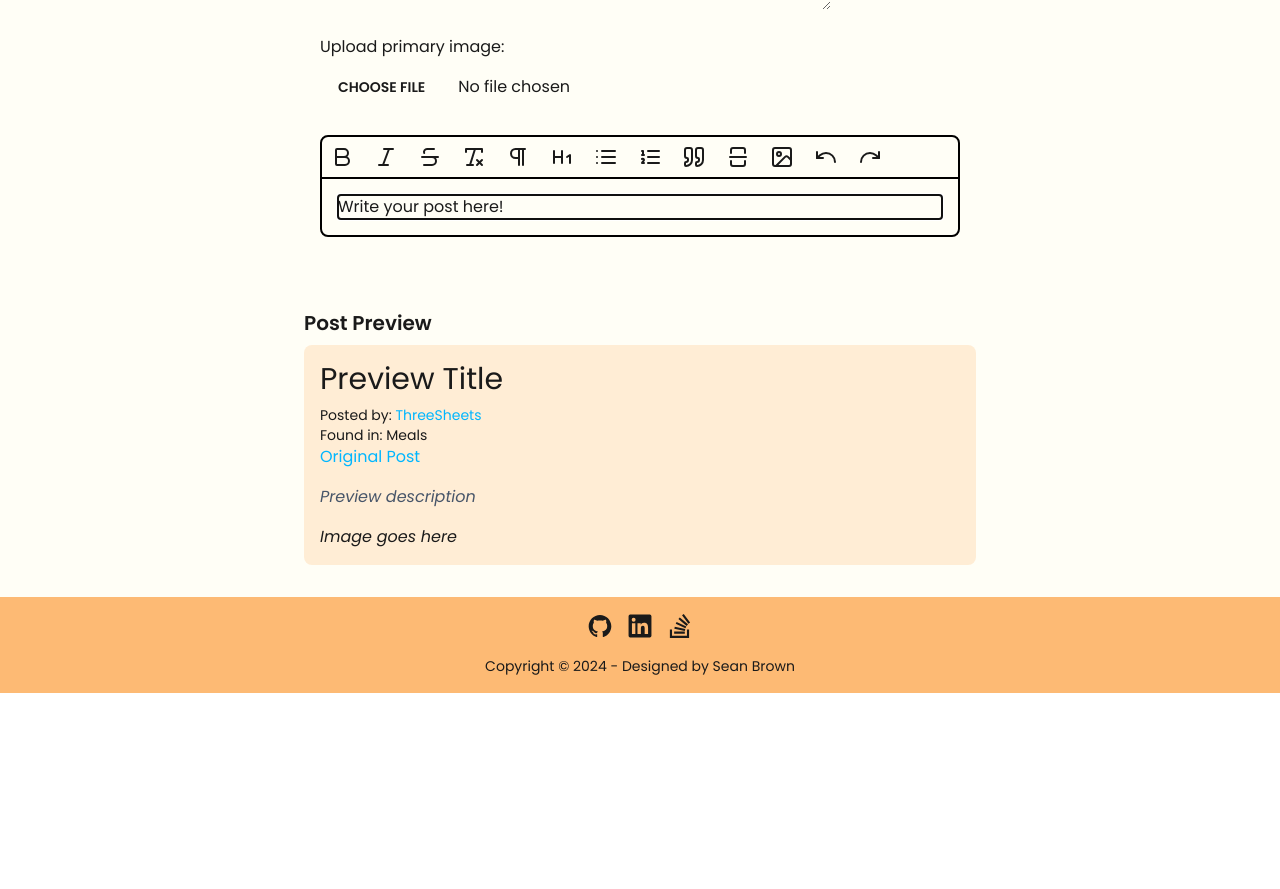
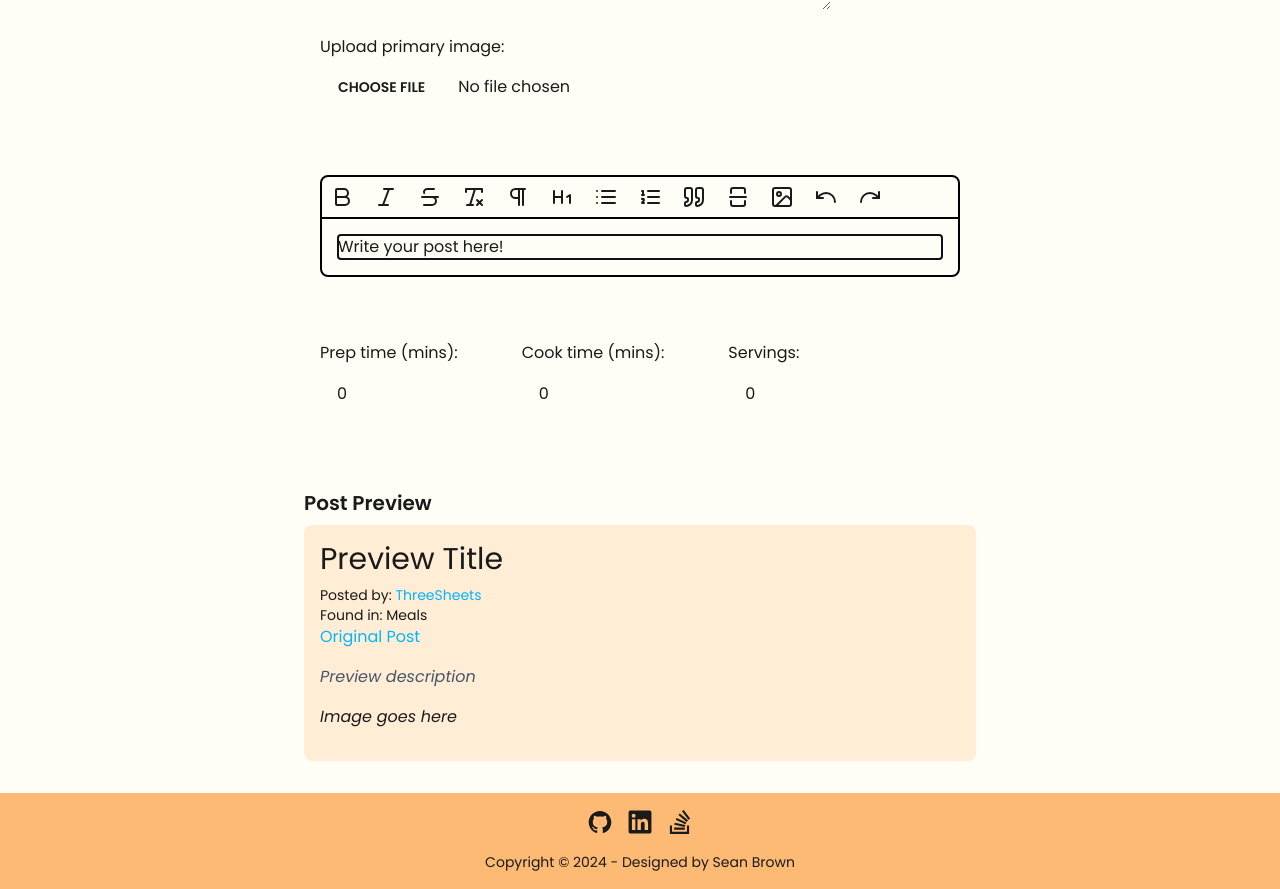
Before and after one commit to DeathlessKraken/fantasy-recipe-book, a React (Vite) app in the folder client/: page /create in a window 1280 px wide. Shown: the part 795-1684 px from the top of the page. Before the commit the page ends 1488 px from the top, so only its background shows below. Built offline with nearby package versions, Linux system fonts and the light colour scheme.

Commit message:
updated create recipe page

```diff
--- a/client/src/components/Editor/TipTap.jsx
+++ b/client/src/components/Editor/TipTap.jsx
@@ -24,7 +24,7 @@ export default function TipTap (props) {
 
     return (
         <>
-            <div className='flex flex-col border-2 border-black rounded-lg'>
+            <div className='flex flex-col border-2 border-black rounded-lg my-10'>
               <Toolbar editor={editor}/>
                 <EditorContent editor={editor} style={{ padding: "1rem", whiteSpace: "pre-line" }} />
             </div>
--- a/client/src/pages/CreateRecipe.jsx
+++ b/client/src/pages/CreateRecipe.jsx
@@ -20,6 +20,9 @@ export default function CreateRecipe () {
         originalPost: '',
         desc: 'Preview description',
         image: '',
+        prepTime: 0,
+        cookTime: 0,
+        servings: 0,
     });
 
     function sanitizeHTML(html) {
@@ -125,6 +128,41 @@ export default function CreateRecipe () {
 
                     <TipTap extensions={extensions} onChange={handleContentChange}/>
 
+                    {/* Input for prep time, cook time, servings */}
+                    <div className="flex gap-16">
+                        <div className="flex flex-col gap-1 text-default">
+                            <label htmlFor="prepTimeInput">Prep time (mins):</label>
+                            <input type="number" id="prepTimeInput"
+                                className="input input-ghost focus:outline-slate-600 w-20
+                                active:bg-slate-100 focus:bg-slate-100 !text-default"
+                                name="prepTime"
+                                value={inputs.prepTime}
+                                onChange={handleInputChange}
+                                />
+                        </div>
+
+                        <div className="flex flex-col gap-1 text-default">
+                            <label htmlFor="cookTimeInput">Cook time (mins):</label>
+                            <input type="number" id="cookTimeInput"
+                                className="input input-ghost focus:outline-slate-600 w-20
+                                    active:bg-slate-100 focus:bg-slate-100 !text-default"
+                                    name="cookTime"
+                                    value={inputs.cookTime}
+                                    onChange={handleInputChange}
+                            />
+                        </div>
+
+                        <div className="flex flex-col gap-1 text-default">
+                            <label htmlFor="servingsInput">Servings:</label>
+                            <input type="number" id="servingsInput"
+                                className="input input-ghost focus:outline-slate-600 w-20
+                                    active:bg-slate-100 focus:bg-slate-100 !text-default"
+                                    name="servings"
+                                    value={inputs.servings}
+                                    onChange={handleInputChange}
+                            />
+                        </div>
+                    </div>
                 </div>
 
             </div>
@@ -161,8 +199,9 @@ export default function CreateRecipe () {
                             : <img src={inputs.image} alt="" />
                     }
 
-
-                    {content.content && parse(sanitizeHTML(generateHTML(content, extensions)))}
+                    <div className="my-4">
+                        {content.content && parse(sanitizeHTML(generateHTML(content, extensions)))}
+                    </div>
                 </div>
             </div>
         </section>
```
